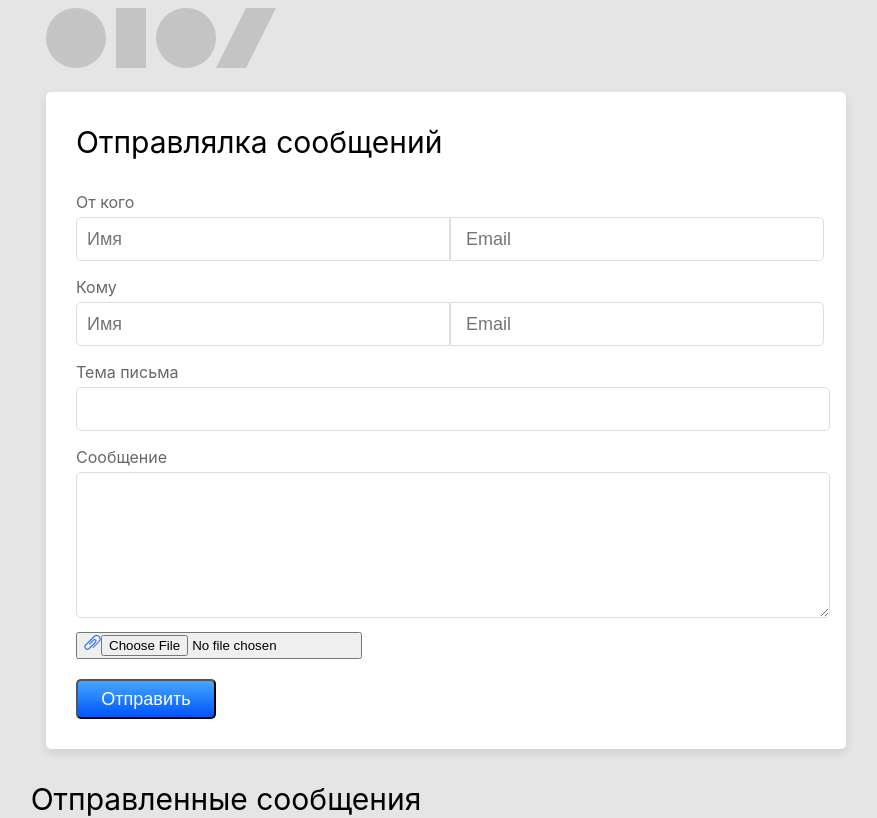
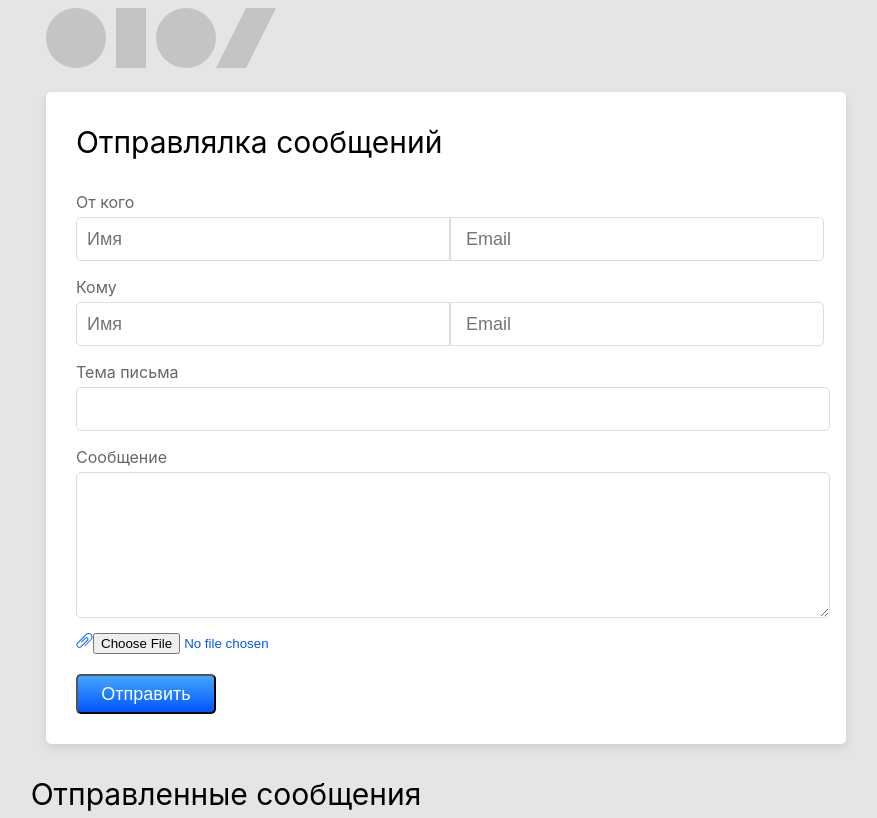
Before and after one commit to veronga/letter, a React (Create React App) app: page / in a window 1280 px wide. Shown: the top 818 px of the page, without its empty margins (190-1067 px from the left). Built offline with nearby package versions, Linux system fonts and the light colour scheme.

Commit message:
added redux

```diff
--- a/src/components/ButtonAttach/index.js
+++ b/src/components/ButtonAttach/index.js
@@ -4,10 +4,10 @@ import clip from "../../img/clip.png";
 
 function ButtonAttach() {
   return (
-    <button className="cont-box">
-      <img src={clip} className="" alt="clip" />
-      <input type="file"></input>
-    </button>
+    <div className="cont-box">
+      <img src={clip} alt="clip" />
+      <input type="file" className="add-file"></input>
+    </div>
   );
 }
 
--- a/src/components/ButtonAttach/style.css
+++ b/src/components/ButtonAttach/style.css
@@ -2,3 +2,7 @@
   margin-left: 30px;
   margin-top: 10px;
 }
+
+.add-file {
+  color: #0055fb;
+}
```
Also changed, not shown: package.json (+6 -1 lines), 1 other file (tests, documents, lock files or other folders).
